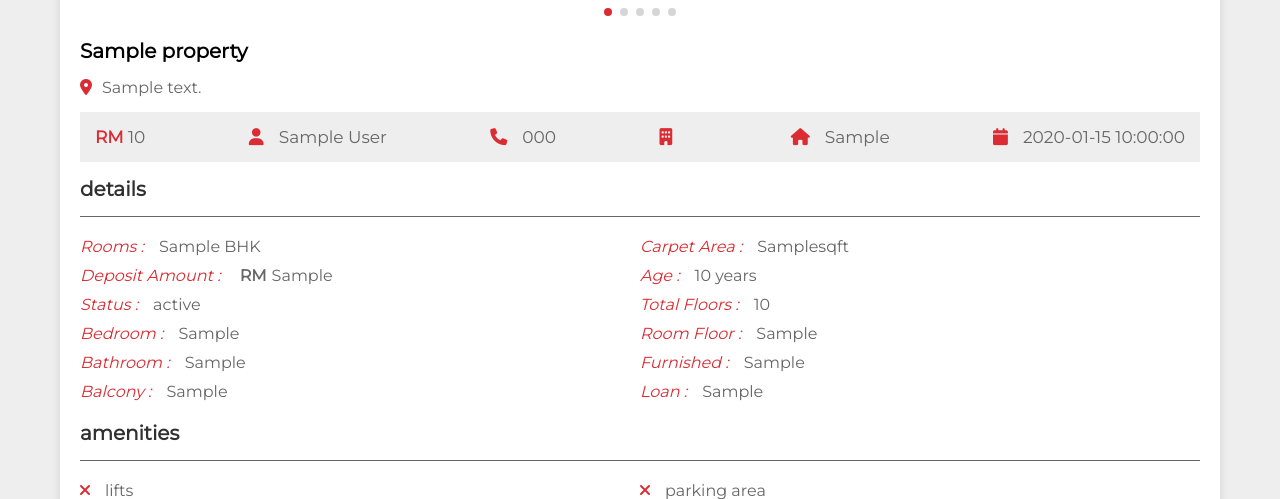
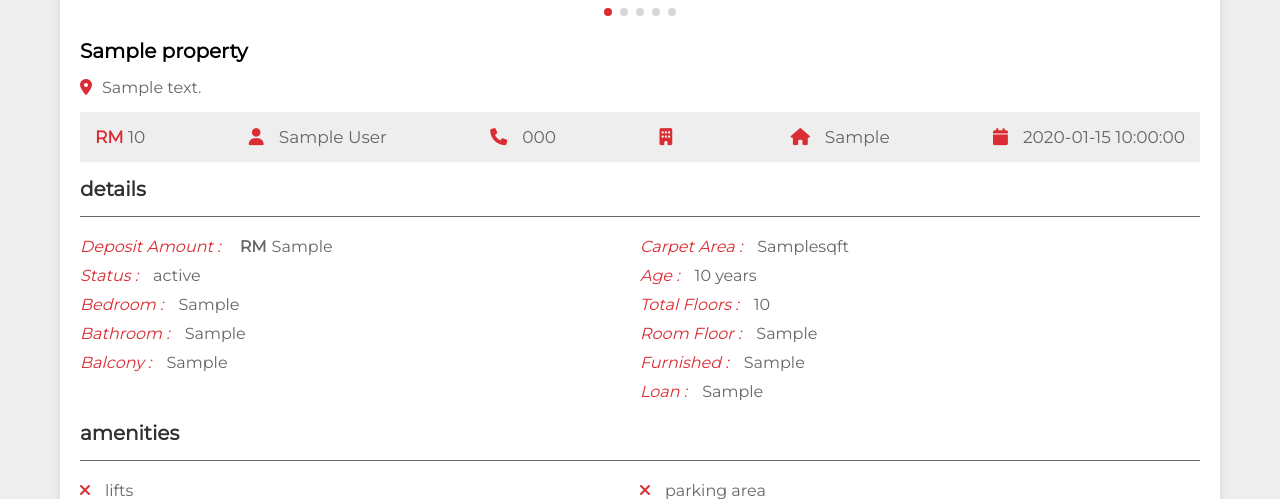
Before and after one commit to SahirRadzi/sewabelirumah, a PHP site: page /view_property.php?get_id=1 in a window 1280 px wide. Shown: the part 635-1134 px from the top of the page. Run offline with PHP 8.4, Linux system fonts and the light colour scheme; tables that the repository leaves empty or names only in its code hold one stand-in row (values such as "Sample post"); grey boxes marked "Sample" are stand-in pictures.

Commit message:
delete BHK

```diff
--- a/view_property.php
+++ b/view_property.php
@@ -92,7 +92,6 @@ include 'components/save_send.php';
       <h3 class="title">details</h3>
       <div class="flex">
          <div class="box">
-            <p><i>Rooms :</i><span><?= $fetch_property['bhk']; ?> BHK</span></p>
             <p><i>Deposit Amount : </i><span><span style="margin-right: .5rem;"><b>RM</b></span><?= $fetch_property['deposite']; ?></span></p>
             <p><i>Status :</i><span><?= $fetch_property['status']; ?></span></p>
             <p><i>Bedroom :</i><span><?= $fetch_property['bedroom']; ?></span></p>
```
